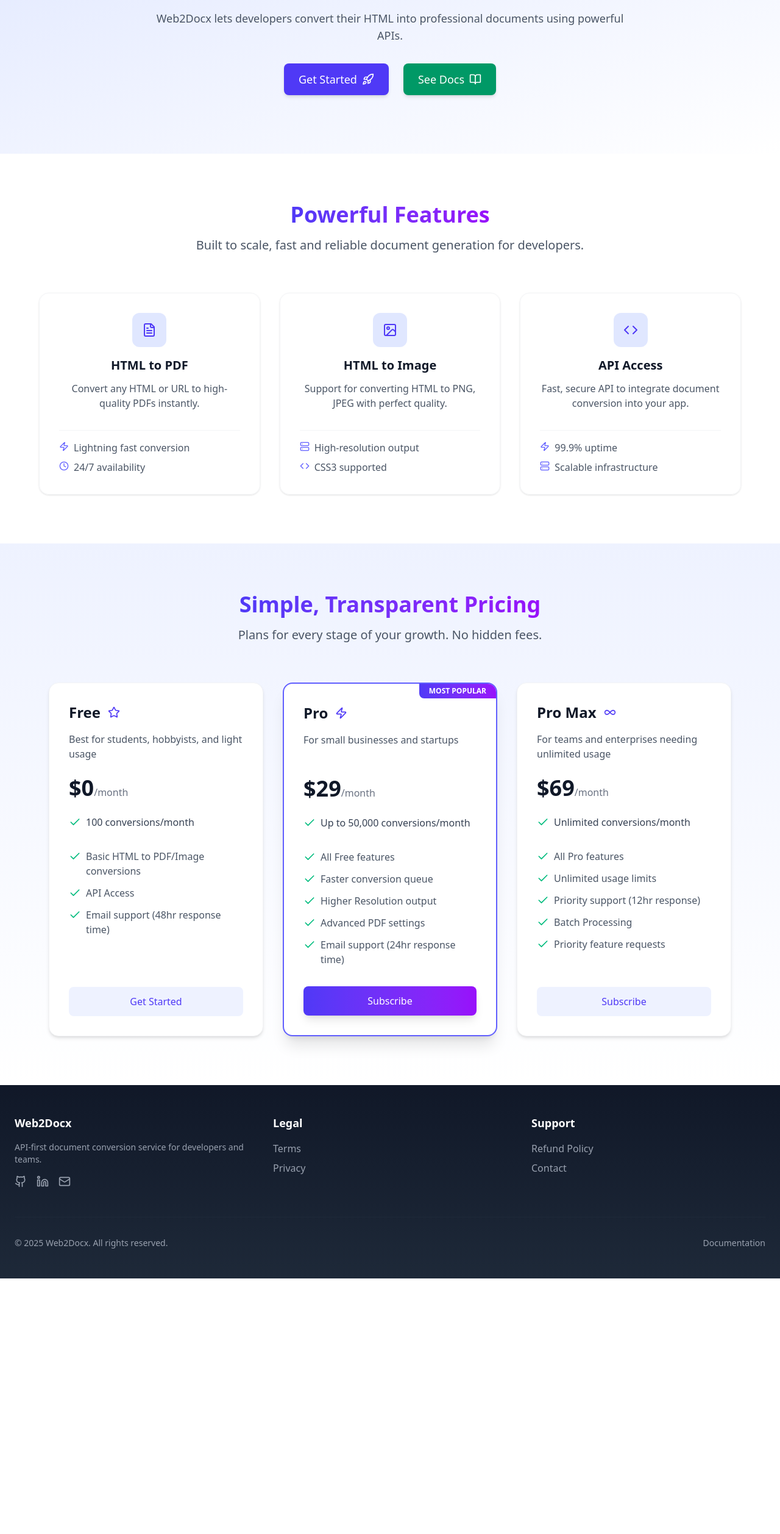
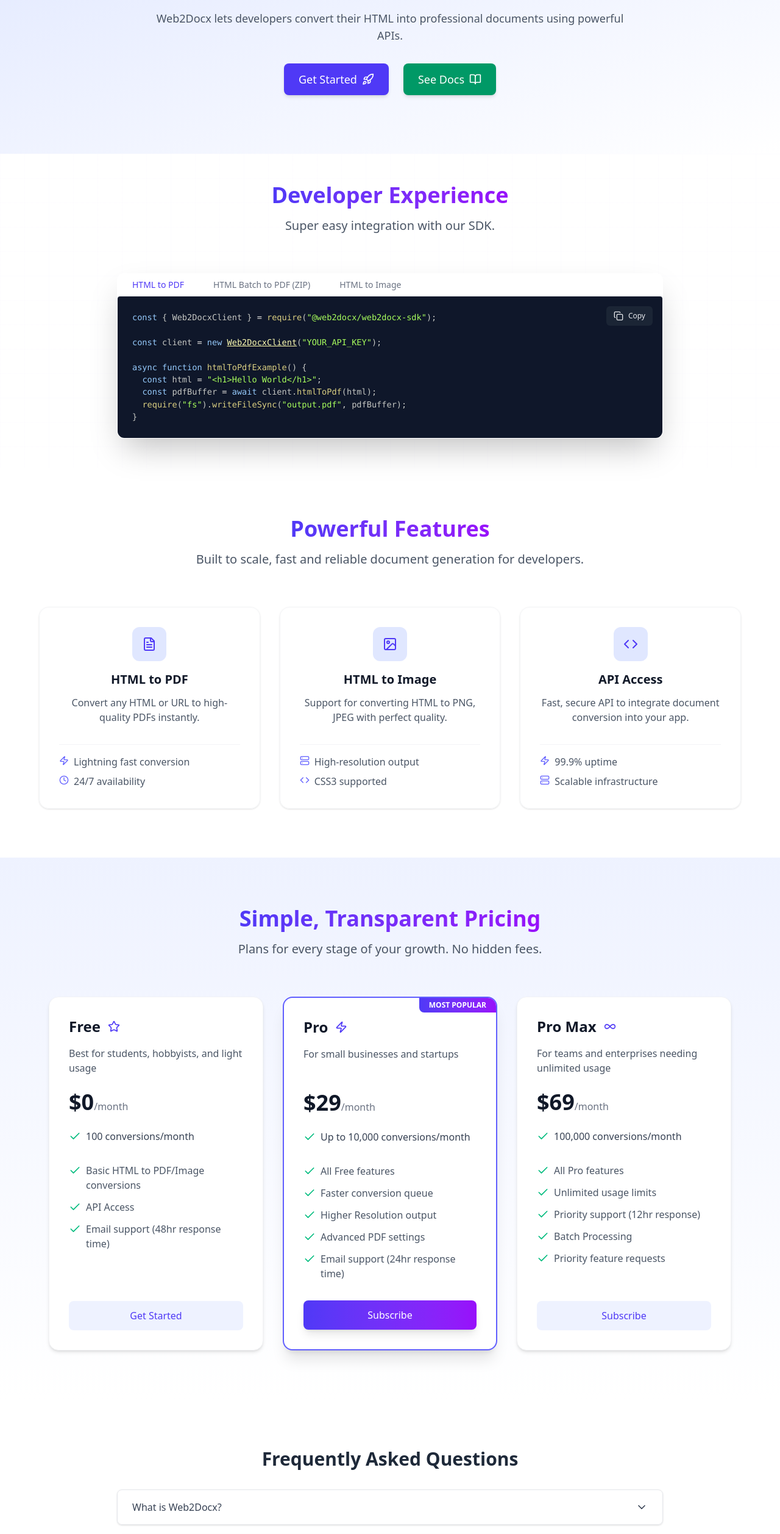
Before and after one commit to rishugren03/web2docx-frontend, a React (Vite) app: page / in a window 1280 px wide. Shown: the part 264-2779 px from the top of the page at 61% size. Before the commit the page ends 2360 px from the top, so only its background shows below. Built offline with nearby package versions, Linux system fonts and the light colour scheme; no server answers.

Commit message:
FAQ and code samples added

```diff
--- a/package.json
+++ b/package.json
@@ -15,10 +15,12 @@
     "firebase": "^11.6.0",
     "framer-motion": "^12.7.3",
     "lucide-react": "^0.488.0",
+    "prism-react-renderer": "^2.4.1",
     "react": "^19.0.0",
     "react-dom": "^19.0.0",
     "react-icons": "^5.5.0",
     "react-router-dom": "^7.5.0",
+    "react-syntax-highlighter": "^15.6.1",
     "react-toastify": "^11.0.5"
   },
   "devDependencies": {
--- /dev/null
+++ b/src/components/home-components/CodeSamples.jsx
@@ -0,0 +1,175 @@
+import React, { useState, useEffect } from "react";
+import { Copy, Check } from "lucide-react";
+import { motion } from "framer-motion";
+import { Prism as SyntaxHighlighter } from "react-syntax-highlighter";
+import { atomDark } from "react-syntax-highlighter/dist/cjs/styles/prism";
+
+const codeSamples = {
+  "HTML to PDF": `const { Web2DocxClient } = require("@web2docx/web2docx-sdk");
+
+const client = new Web2DocxClient("YOUR_API_KEY");
+
+async function htmlToPdfExample() {
+  const html = "<h1>Hello World</h1>";
+  const pdfBuffer = await client.htmlToPdf(html);
+  require("fs").writeFileSync("output.pdf", pdfBuffer);
+}`,
+  "HTML Batch to PDF (ZIP)": `async function htmlBatchToPdfExample() {
+  const htmlList = ["<h1>First</h1>", "<h1>Second</h1>"];
+  const zipBuffer = await client.htmlBatchToPdf(htmlList);
+  require("fs").writeFileSync("batch-output.zip", zipBuffer);
+}`,
+  "HTML to Image": `async function htmlToImageExample() {
+  const html = "<h1>Hello Image</h1>";
+  const imageBuffer = await client.htmlToImage(html);
+  require("fs").writeFileSync("output.png", imageBuffer);
+}`,
+};
+
+const tabs = Object.keys(codeSamples);
+
+const GridBackground = ({ children }) => {
+  const [mousePosition, setMousePosition] = useState({ x: 0, y: 0 });
+
+  useEffect(() => {
+    const handleMouseMove = (e) => {
+      setMousePosition({ x: e.clientX, y: e.clientY });
+    };
+    window.addEventListener("mousemove", handleMouseMove);
+    return () => window.removeEventListener("mousemove", handleMouseMove);
+  }, []);
+
+  return (
+    <div className="absolute inset-0 overflow-hidden pointer-events-none">
+      <div className="absolute inset-0 bg-[radial-gradient(ellipse_at_center,_var(--tw-gradient-stops))] from-indigo-900/20 via-transparent to-transparent"></div>
+      <div
+        className="absolute inset-0 opacity-20"
+        style={{
+          backgroundImage: `
+            linear-gradient(to right, #4f46e511 1px, transparent 1px),
+            linear-gradient(to bottom, #4f46e511 1px, transparent 1px)
+          `,
+          backgroundSize: "40px 40px",
+          transform: `translate(${mousePosition.x * 0.02}px, ${
+            mousePosition.y * 0.02
+          }px)`,
+        }}></div>
+    </div>
+  );
+};
+
+const CodeSamples = () => {
+  const [activeTab, setActiveTab] = useState(tabs[0]);
+  const [copied, setCopied] = useState(false);
+
+  const copyToClipboard = () => {
+    navigator.clipboard.writeText(codeSamples[activeTab]);
+    setCopied(true);
+    setTimeout(() => setCopied(false), 2000);
+  };
+
+  return (
+    <section className="relative py-12 px-6">
+      <GridBackground>
+        <motion.div
+          animate={{
+            y: [0, -15, 0],
+            x: [0, 10, 0],
+          }}
+          transition={{
+            duration: 8,
+            repeat: Infinity,
+            ease: "easeInOut",
+          }}
+          className="absolute top-1/4 left-1/4 w-16 h-16 rounded-full bg-purple-500/10 blur-xl pointer-events-none"
+        />
+        <motion.div
+          animate={{
+            y: [0, 20, 0],
+            x: [0, -15, 0],
+          }}
+          transition={{
+            duration: 10,
+            repeat: Infinity,
+            ease: "easeInOut",
+            delay: 2,
+          }}
+          className="absolute bottom-1/4 right-1/4 w-24 h-24 rounded-full bg-indigo-500/10 blur-xl pointer-events-none"
+        />
+      </GridBackground>
+
+      <div className="max-w-4xl mx-auto">
+        <motion.div
+          initial={{ opacity: 0, y: 20 }}
+          whileInView={{ opacity: 1, y: 0 }}
+          viewport={{ once: true }}
+          transition={{ duration: 0.5 }}
+          className="text-center mb-16">
+          <h2 className="text-4xl font-bold text-gray-900 mb-4">
+            <span className="bg-clip-text text-transparent bg-gradient-to-r from-indigo-600 to-purple-600">
+              Developer Experience
+            </span>
+          </h2>
+          <p className="text-xl text-gray-600 max-w-3xl mx-auto">
+            Super easy integration with our SDK.
+          </p>
+        </motion.div>
+
+        <motion.div
+          initial={{ opacity: 0, y: 20 }}
+          whileInView={{ opacity: 1, y: 0 }}
+          viewport={{ once: true }}
+          transition={{ duration: 0.6, delay: 0.2 }}
+          className="bg-white/90 backdrop-blur-sm rounded-xl shadow-2xl border border-white/20 overflow-hidden">
+          <div className="flex border-b border-gray-200/50 text-sm font-medium">
+            {tabs.map((tab) => (
+              <motion.button
+                key={tab}
+                onClick={() => setActiveTab(tab)}
+                className={`relative px-6 py-2 transition-all duration-200 ${
+                  activeTab === tab
+                    ? "text-indigo-600"
+                    : "text-gray-500 hover:text-indigo-500"
+                }`}>
+                {tab}
+              </motion.button>
+            ))}
+          </div>
+
+          <div className="relative">
+            <button
+              onClick={copyToClipboard}
+              className="absolute top-4 right-4 z-10 flex items-center gap-2 px-3 py-2 bg-gray-800/80 text-gray-200 rounded-md hover:bg-gray-700/90 transition-all">
+              {copied ? (
+                <>
+                  <Check className="w-4 h-4 text-green-400" />
+                  <span className="text-xs">Copied!</span>
+                </>
+              ) : (
+                <>
+                  <Copy className="w-4 h-4" />
+                  <span className="text-xs">Copy</span>
+                </>
+              )}
+            </button>
+
+            <SyntaxHighlighter
+              language="javascript"
+              style={atomDark}
+              customStyle={{
+                margin: 0,
+                padding: "1.5rem",
+                fontSize: "0.85rem",
+                background: "#0f172a",
+              }}
+              wrapLongLines>
+              {codeSamples[activeTab]}
+            </SyntaxHighlighter>
+          </div>
+        </motion.div>
+      </div>
+    </section>
+  );
+};
+
+export default CodeSamples;
--- /dev/null
+++ b/src/components/home-components/FaqSection.jsx
@@ -0,0 +1,74 @@
+import React, { useState } from "react";
+import { ChevronDown } from "lucide-react";
+
+const faqs = [
+  {
+    question: "What is Web2Docx?",
+    answer:
+      "Web2Docx is a developer-focused API that converts HTML to PDFs or images in real time using WebSockets, with optional batch support.",
+  },
+  {
+    question: "What can I convert?",
+    answer:
+      "You can convert single HTML documents to PDF, batch multiple HTMLs into a ZIP of PDFs, or convert HTML to high-quality images.",
+  },
+  {
+    question: "How do I get an API key?",
+    answer:
+      "Sign up at web2docx.com and your dashboard will generate a unique API key for making secure requests to the Web2Docx service.",
+  },
+  {
+    question: "Is there a free plan?",
+    answer:
+      "Yes. Web2Docx offers a generous free tier for developers to test and integrate before upgrading to Pro or Pro Max plans.",
+  },
+  {
+    question: "How fast is the conversion?",
+    answer:
+      "Pro and Pro Max users get access to a priority queue for faster processing. WebSocket-based job completion gives real-time updates.",
+  },
+];
+
+const FaqSection = () => {
+  const [openIndex, setOpenIndex] = useState(null);
+
+  const toggle = (index) => {
+    setOpenIndex(openIndex === index ? null : index);
+  };
+
+  return (
+    <section className="py-20 bg-white px-6">
+      <div className="max-w-4xl mx-auto">
+        <h2 className="text-3xl font-bold text-center text-gray-800 mb-8">
+          Frequently Asked Questions
+        </h2>
+        <div className="space-y-4">
+          {faqs.map((faq, index) => (
+            <div
+              key={index}
+              className="border border-gray-200 rounded-lg shadow-sm overflow-hidden">
+              <button
+                onClick={() => toggle(index)}
+                className="w-full px-6 py-4 flex justify-between items-center text-left text-gray-700 font-medium hover:bg-gray-50 transition">
+                {faq.question}
+                <ChevronDown
+                  className={`w-5 h-5 transition-transform duration-200 ${
+                    openIndex === index ? "rotate-180" : ""
+                  }`}
+                />
+              </button>
+              <div
+                className={`px-6 pb-4 text-gray-600 text-sm transition-all duration-300 ${
+                  openIndex === index ? "block" : "hidden"
+                }`}>
+                {faq.answer}
+              </div>
+            </div>
+          ))}
+        </div>
+      </div>
+    </section>
+  );
+};
+
+export default FaqSection;
--- a/src/components/home-components/Pricing.jsx
+++ b/src/components/home-components/Pricing.jsx
@@ -22,7 +22,7 @@ const Pricing = () => {
       name: "Pro",
       price: "$29",
       description: "For small businesses and startups",
-      conversions: "Up to 50,000 conversions/month",
+      conversions: "Up to 10,000 conversions/month",
       cta: "Subscribe",
       popular: true,
       features: [
@@ -38,7 +38,7 @@ const Pricing = () => {
       name: "Pro Max",
       price: "$69",
       description: "For teams and enterprises needing unlimited usage",
-      conversions: "Unlimited conversions/month",
+      conversions: "100,000 conversions/month",
       cta: "Subscribe",
       popular: false,
       features: [
--- a/src/pages/home.jsx
+++ b/src/pages/home.jsx
@@ -5,6 +5,8 @@ import Header from "../components/home-components/Header";
 import Features from "../components/home-components/Features";
 import Pricing from "../components/home-components/Pricing";
 import Footer from "../shared/Footer";
+import CodeSamples from "../components/home-components/CodeSamples";
+import FaqSection from "../components/home-components/FaqSection";
 
 export default function HomePage() {
   return (
@@ -12,11 +14,17 @@ export default function HomePage() {
       {/* Header */}
       <Header />
 
+      {/* Code samples */}
+      <CodeSamples />
+
       {/* Features section */}
       <Features />
 
       {/* Pricing */}
       <Pricing />
+
+      {/* FAQs */}
+      <FaqSection />
     </div>
   );
 }
--- a/src/shared/Footer.jsx
+++ b/src/shared/Footer.jsx
@@ -31,6 +31,10 @@ const Footer = () => {
       { name: "Contact", url: "mailto:support@web2docx.com" },
     ],
     misc: [
+      {
+        name: "Status",
+        url: "https://stats.uptimerobot.com/VboavQHUq8",
+      },
       {
         name: "Documentation",
         url: "https://www.npmjs.com/package/@web2docx/web2docx-sdk?activeTab=readme",
```
Also changed, not shown: 1 other file (tests, documents, lock files or other folders).
